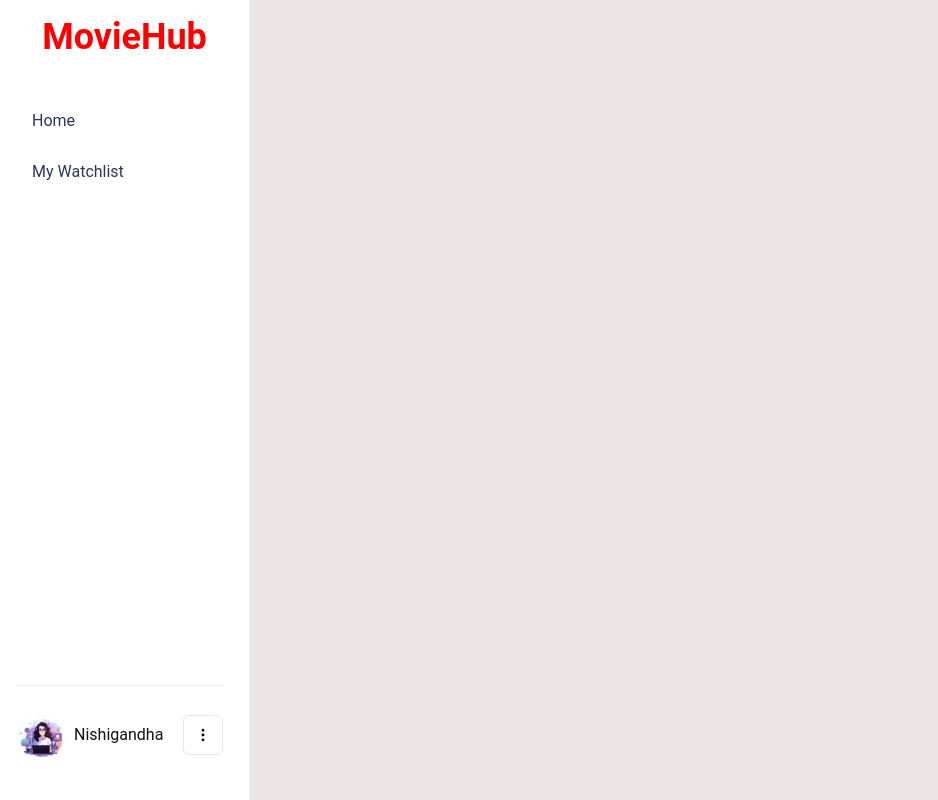
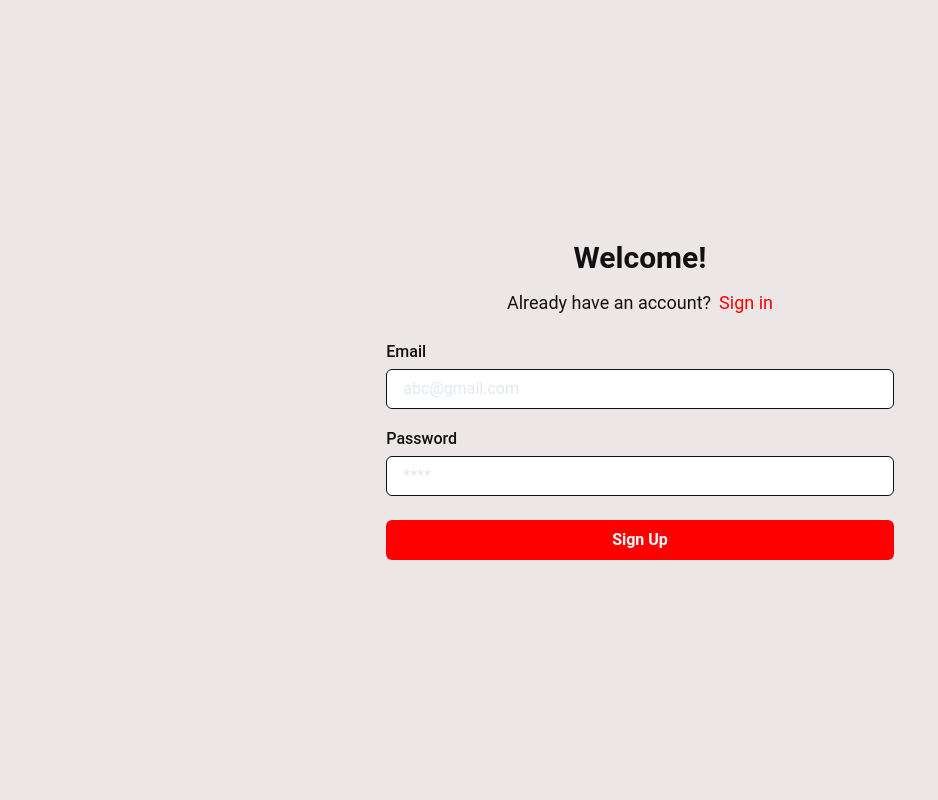
Before and after one commit to nishigawas1234/movieHub, a React (Create React App) app: page /sign-up in a window 1280 px wide. Shown: the whole page, without its empty margins (0-938 px from the left). Built offline with nearby package versions, Linux system fonts and the light colour scheme.

Commit message:
feat: sign up

```diff
--- a/src/App.js
+++ b/src/App.js
@@ -1,7 +1,6 @@
 import React from 'react';
-import logo from './logo.svg';
 import './App.css';
-import { BrowserRouter, Routes, Route } from "react-router-dom";
+import { BrowserRouter, Routes, Route, useLocation } from "react-router-dom";
 import { ChakraProvider, Box } from '@chakra-ui/react';
 import theme from "./styles/theme.js";
 import Home from './pages/Home';
@@ -21,7 +20,8 @@ function App() {
 }
 
 function AppLayout() {
-  const isSidebarVisible = !window.location.href.includes("/login") && !window.location.href.includes("/sign-in");
+  const location = useLocation();
+  const isSidebarVisible = !(location.pathname === "/login" || location.pathname === "/sign-up");
 
   return (
     <Box display="flex" h="100vh">
@@ -38,7 +38,7 @@ function AppLayout() {
       >
         <Routes>
           <Route path="/login" element={<SignIn />} />
-          <Route path="/sign-in" element={<SignUp />} />
+          <Route path="/sign-up" element={<SignUp />} />
           <Route path="/home" element={<Home />} />
           <Route path="/list" element={<MyList />} />
         </Routes>
--- a/src/components/Forms/BasicForm.jsx
+++ b/src/components/Forms/BasicForm.jsx
@@ -73,6 +73,10 @@ export default function BasicForm({submitBtn}) {
                             background="#fff"
                             border="1px solid #111111"
                             color="gray.500"
+                            _placeholder={{
+                              fontSize: "md",
+                              color: "gray.200",
+                            }}
                             _active={{
                                 bg: "transparent",
                                     bordder:"1px solid #111111"
@@ -110,6 +114,10 @@ export default function BasicForm({submitBtn}) {
                               color="gray.500"
                             id="password"
                             placeholder="****"
+                            _placeholder={{
+                              fontSize: "md",
+                              color: "gray.200",
+                            }}
                             type="password"
                             background="#fff"
                             border="1px solid #111111"
--- a/src/pages/Home.jsx
+++ b/src/pages/Home.jsx
@@ -105,7 +105,7 @@ export default function Home() {
             w={{ base: "100%", md: "60%" }}
           >
             <Input
-              placeholder="Search Movie"
+              placeholder="Search Movie by name"
               color="gray.500"
               fontSize="md"
               h="50px"
@@ -113,7 +113,7 @@ export default function Home() {
               onChange={(e) => setSearchTerm(e.target.value)}
               _placeholder={{
                 fontSize: "md",
-                color: "gray.500",
+                color: "gray.400",
               }}
             />
             <InputRightElement
--- a/src/pages/SignIn.jsx
+++ b/src/pages/SignIn.jsx
@@ -16,7 +16,7 @@ export default function SignIn() {
           <Text color="gray.500" fontSize="lg" fontWeight="normal">
             Don’t have an account?
           </Text>
-          <Link color="primary.500" fontSize="lg" fontWeight="normal" href="/sign-in">
+          <Link color="primary.500" fontSize="lg" fontWeight="normal" href="/sign-up">
             Sign up
           </Link>
           </HStack>
--- a/src/pages/SignUp.jsx
+++ b/src/pages/SignUp.jsx
@@ -16,11 +16,11 @@ export default function SignUp() {
           <Text color="gray.500" fontSize="lg" fontWeight="normal">
           Already have an account?
           </Text>
-          <Link color="primary.500" fontSize="lg" fontWeight="normal" href="/sign-in">
+          <Link color="primary.500" fontSize="lg" fontWeight="normal" href="/login">
             Sign in
           </Link>
           </HStack>
-        <BasicForm submitBtn={{label:"Sign Up" , handler: signUpHandler()}}/>
+        <BasicForm submitBtn={{label:"Sign Up" , handler: ()=>{signUpHandler()}}}/>
     </VStack>
   )
 }
```
